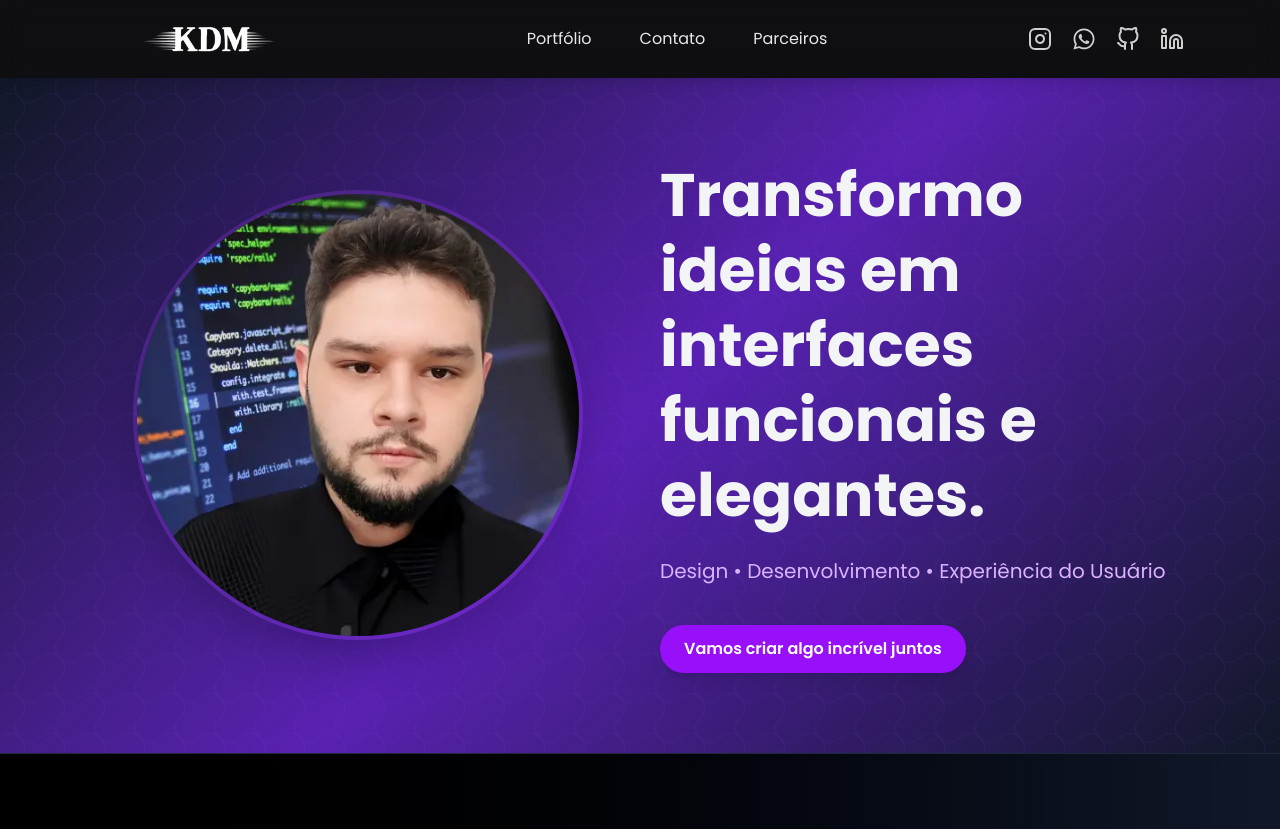
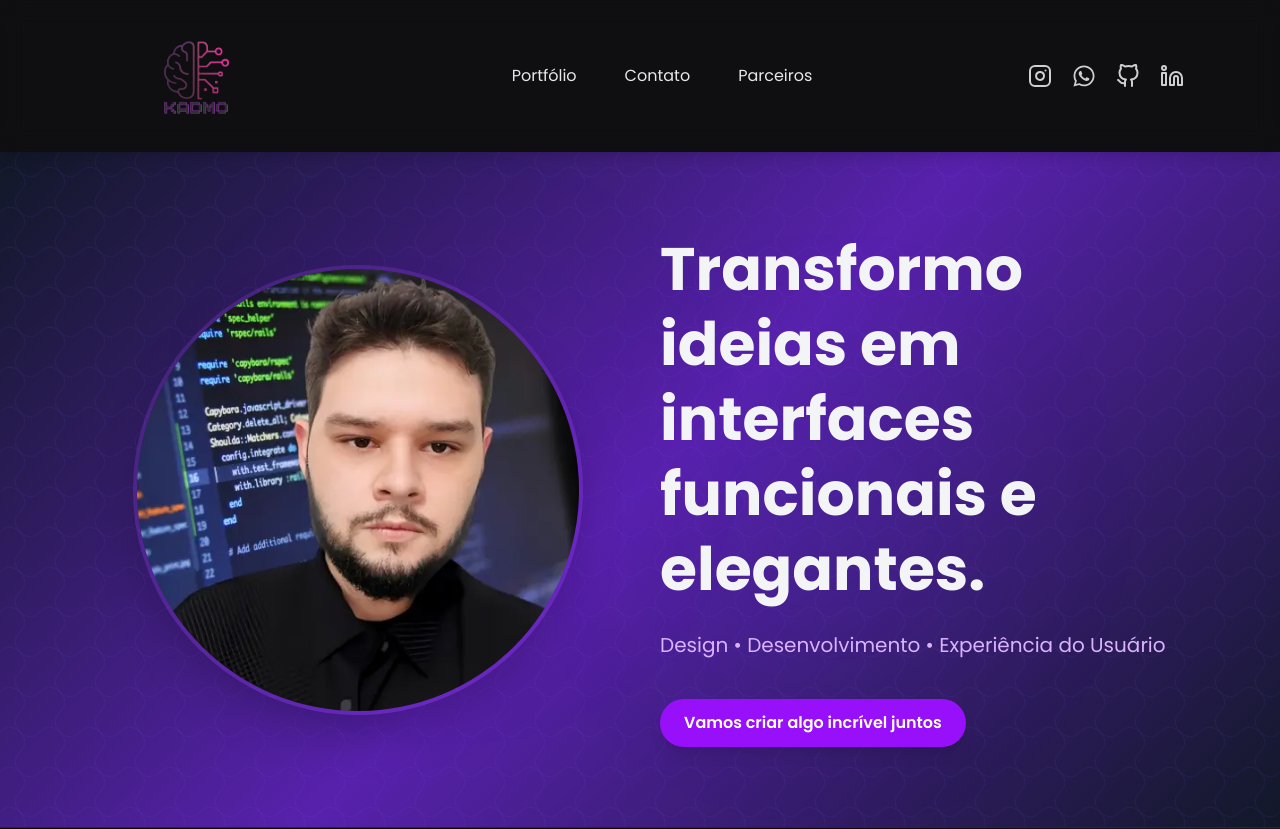
Before and after one commit to GabryelKadmo/kadmo-tech, a Next.js app: page / in a window 1280 px wide. Shown: the top 829 px of the page. Built offline with nearby package versions, Linux system fonts and the light colour scheme.

Commit message:
Style: mudança de logo

```diff
--- a/app/globals.css
+++ b/app/globals.css
@@ -167,3 +167,21 @@
 html {
   scroll-behavior: smooth;
 }
+
+@keyframes float-up {
+  0% { transform: translateY(0) scale(1); opacity: 1; }
+  100% { transform: translateY(-50px) scale(0.5); opacity: 0; }
+}
+
+@keyframes float-down {
+  0% { transform: translateY(0) scale(1); opacity: 1; }
+  100% { transform: translateY(50px) scale(0.5); opacity: 0; }
+}
+
+.animate-float-up {
+  animation: float-up 1.5s ease-out infinite;
+}
+
+.animate-float-down {
+  animation: float-down 1.5s ease-out infinite;
+}
--- a/components/custom/Header.tsx
+++ b/components/custom/Header.tsx
@@ -39,15 +39,34 @@ export default function Header() {
             <motion.div className="flex items-center" variants={item}>
                 <Link href="#hero" className="flex items-center">
                     <div className="relative group">
-                        <div className="absolute inset-0 bg-gradient-to-br from-purple-500/70 rounded-full scale-0 group-hover:scale-100 opacity-0 group-hover:opacity-100 transition-all duration-700 blur-3xl"></div>
-                        <div className="relative transition-all duration-500 px-10">
+                        <div className="absolute inset-0 bg-gradient-to-br from-purple-500 via-pink-500 to-blue-500 rounded-full scale-0 opacity-0 group-hover:scale-110 group-hover:opacity-30 transition-all duration-700 blur-xl group-hover:blur-2xl"></div>
+
+                        <div className="absolute inset-0 border-2 border-transparent rounded-full group-hover:border-white/30 group-hover:scale-105 transition-all duration-500"></div>
+
+                        <div className="relative transition-all duration-500 px-10 group-hover:rotate-[5deg]">
                             <Image
-                                src="/Kdm-Logo.png"
+                                src="/LogoBrainKadmo.svg"
                                 alt="Logo"
-                                width={150}
-                                height={150}
-                                className="transition-all duration-500 group-hover:brightness-125 group-hover:drop-shadow-lg group-hover:scale-105"
+                                width={120}
+                                height={120}
+                                className="transition-all duration-500 rounded-full
+                                    group-hover:brightness-110
+                                    group-hover:drop-shadow-[0_0_20px_rgba(168,85,247,0.6)]
+                                    group-hover:scale-110
+                                    group-active:scale-100"
                             />
+                        </div>
+
+                        <div className="absolute inset-0 opacity-0 group-hover:opacity-100 transition-opacity duration-700">
+                            {[...Array(5)].map((_, i) => (
+                                <div key={i} className={`absolute w-1 h-1 bg-white rounded-full
+                ${i % 2 === 0 ? 'animate-float-up' : 'animate-float-down'}`}
+                                    style={{
+                                        left: `${Math.random() * 80 + 10}%`,
+                                        top: `${Math.random() * 80 + 10}%`,
+                                        animationDelay: `${i * 0.2}s`
+                                    }}></div>
+                            ))}
                         </div>
                     </div>
                 </Link>
```
Also changed, not shown: public/LogoBrainKadmo.svg (added).
